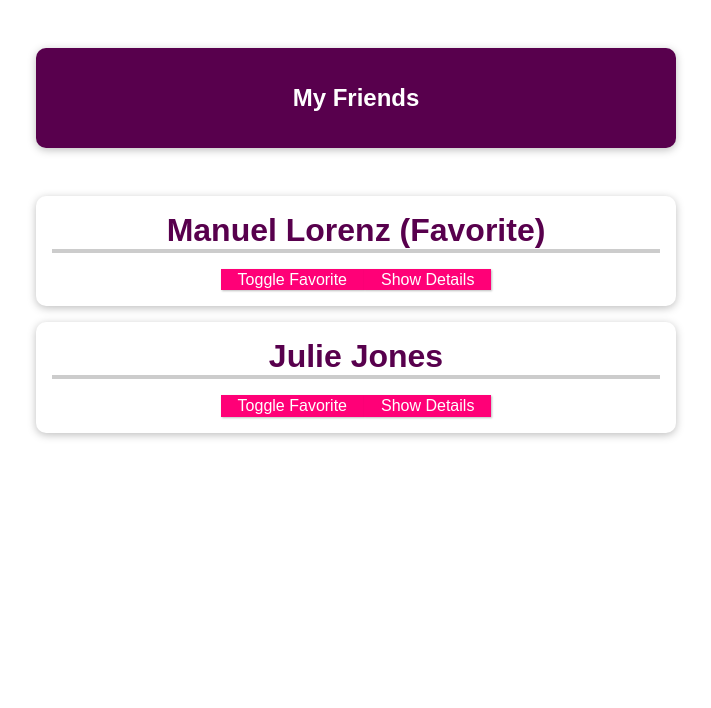
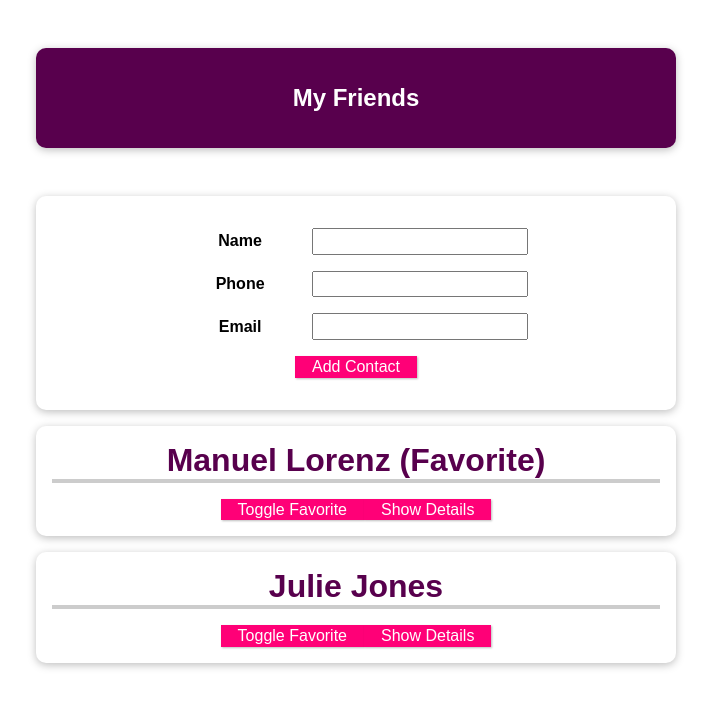
Before and after one commit to gentixyann/stock-trader, a Vue app: page / in a window 1280 px wide. Shown: the top 708 px of the page, without its empty margins (284-995 px from the left). Built offline with nearby package versions, Linux system fonts and the light colour scheme.

Commit message:
emitで親コンポーネントにcontactを追加できた

```diff
--- a/src/App.vue
+++ b/src/App.vue
@@ -3,6 +3,7 @@
     <header>
       <h1>My Friends</h1>
     </header>
+   <new-friend @add-contact="addContact"></new-friend>
     <ul>
       <friend-contact
       v-for="friend in friends"
@@ -45,6 +46,16 @@ export default {
     toggleFavoriteState(friendId) {
       const identifiedFriend = this.friends.find(friend => friend.id === friendId);
       identifiedFriend.isFavorite = !identifiedFriend.isFavorite;
+    },
+    addContact(name, phone, email) {
+      const newFriendContact = {
+        id: new Date().toISOString(),
+        name: name,
+        phone: phone,
+        email: email,
+        isFavorite: false
+      };
+      this.friends.push(newFriendContact);
     }
   }
 };
@@ -76,7 +87,8 @@ header {
   padding: 0;
   list-style: none;
 }
-#app li {
+#app li,
+#app form {
   box-shadow: 0 2px 8px rgba(0, 0, 0, 0.26);
   margin: 1rem auto;
   border-radius: 10px;
@@ -106,4 +118,17 @@ header {
   border-color: #ec3169;
   box-shadow: 1px 1px 4px rgba(0, 0, 0, 0.26);
 }
+#app input {
+  font: inherit;
+  padding: 0.15rem;
+}
+#app label {
+  font-weight: bold;
+  margin-right: 1rem;
+  width: 7rem;
+  display: inline-block;
+}
+#app form div {
+  margin: 1rem 0;
+}
 </style>
--- a/src/components/FriendContact.vue
+++ b/src/components/FriendContact.vue
@@ -25,6 +25,7 @@ export default {
     'emailAddress',
     'isFavorite',
   ],
+  emits: ['toggle-favorite'],
   data() {
     return {
       detailsAreVisible: false,
--- /dev/null
+++ b/src/components/NewFriend.vue
@@ -0,0 +1,42 @@
+<template>
+    <form @submit.prevent="submitData">
+        <div>
+            <label>Name</label>
+            <input type="text" v-model="enteredName">
+        </div>
+        <div>
+             <label>Phone</label>
+             <input type="tel" v-model="enteredPhone">
+        </div>
+       <div>
+           <label>Email</label>
+           <input type="email" v-model="enteredEmail">
+       </div>
+        <div>
+            <button>Add Contact</button>
+        </div>
+    </form>
+</template>
+
+<script>
+export default {
+    emits: ['add-contact'],
+    data() {
+        return {
+            enteredName: '',
+            enteredPhone: '',
+            enteredEmail: '',
+        }
+    },
+    methods: {
+        submitData() {
+            this.$emit(
+                'add-contact',
+                this.enteredName,
+                this.enteredPhone,
+                this.enteredEmail,
+                 );
+        }
+    },
+}
+</script>
--- /dev/null
+++ b/src/css/form.css
@@ -0,0 +1,13 @@
+#app input {
+  font: inherit;
+  padding: 0.15rem;
+}
+#app label {
+  font-weight: bold;
+  margin-right: 1rem;
+  width: 7rem;
+  display: inline-block;
+}
+#app form div {
+  margin: 1rem 0;
+}
--- a/src/main.js
+++ b/src/main.js
@@ -2,9 +2,12 @@ import { createApp } from 'vue';
 
 import App from './App.vue';
 import FriendContact from './components/FriendContact.vue';
+import NewFriend from './components/NewFriend.vue';
+
 
 const app = createApp(App);
 
 app.component('friend-contact', FriendContact);
+app.component('new-friend', NewFriend);
 
 app.mount('#app');
```
